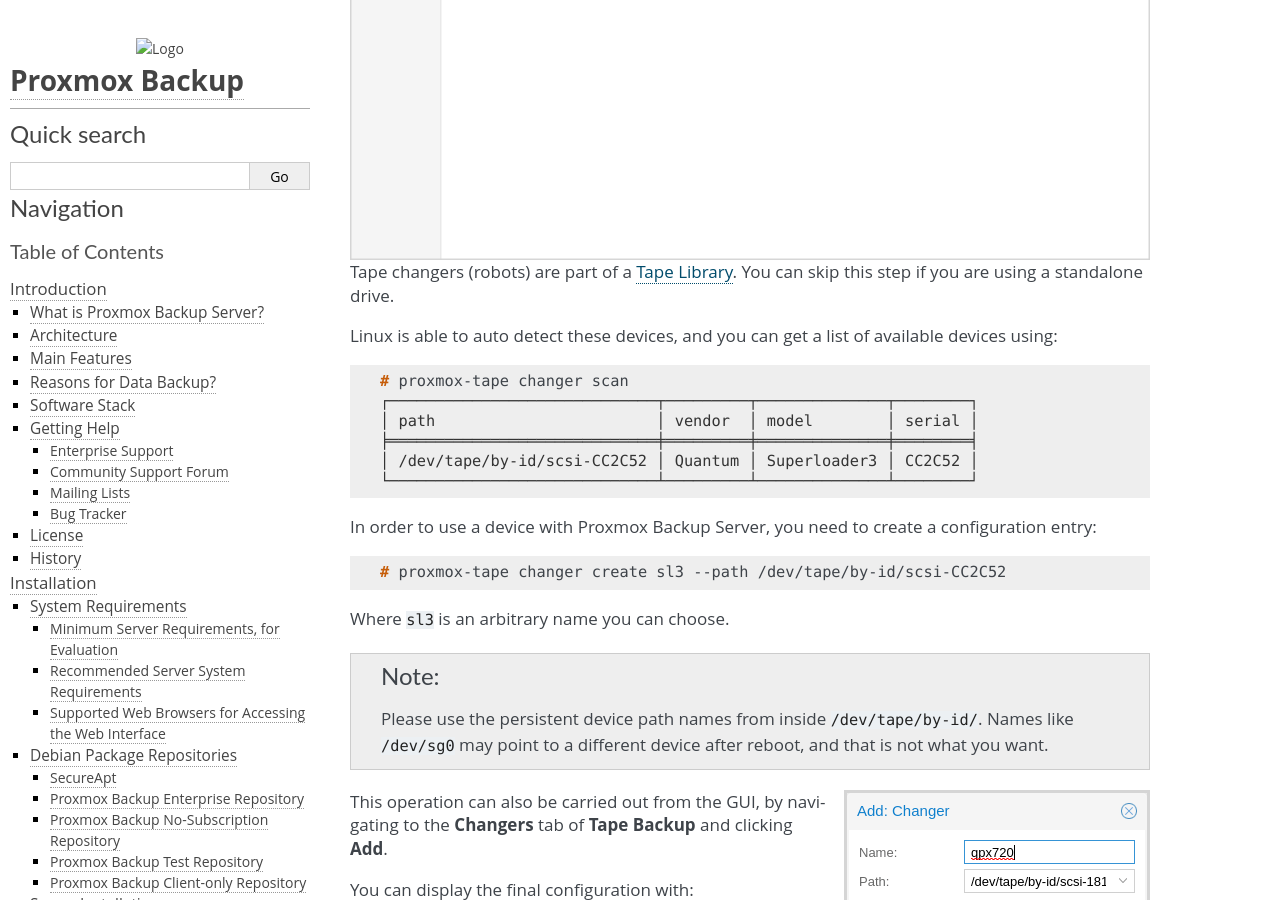
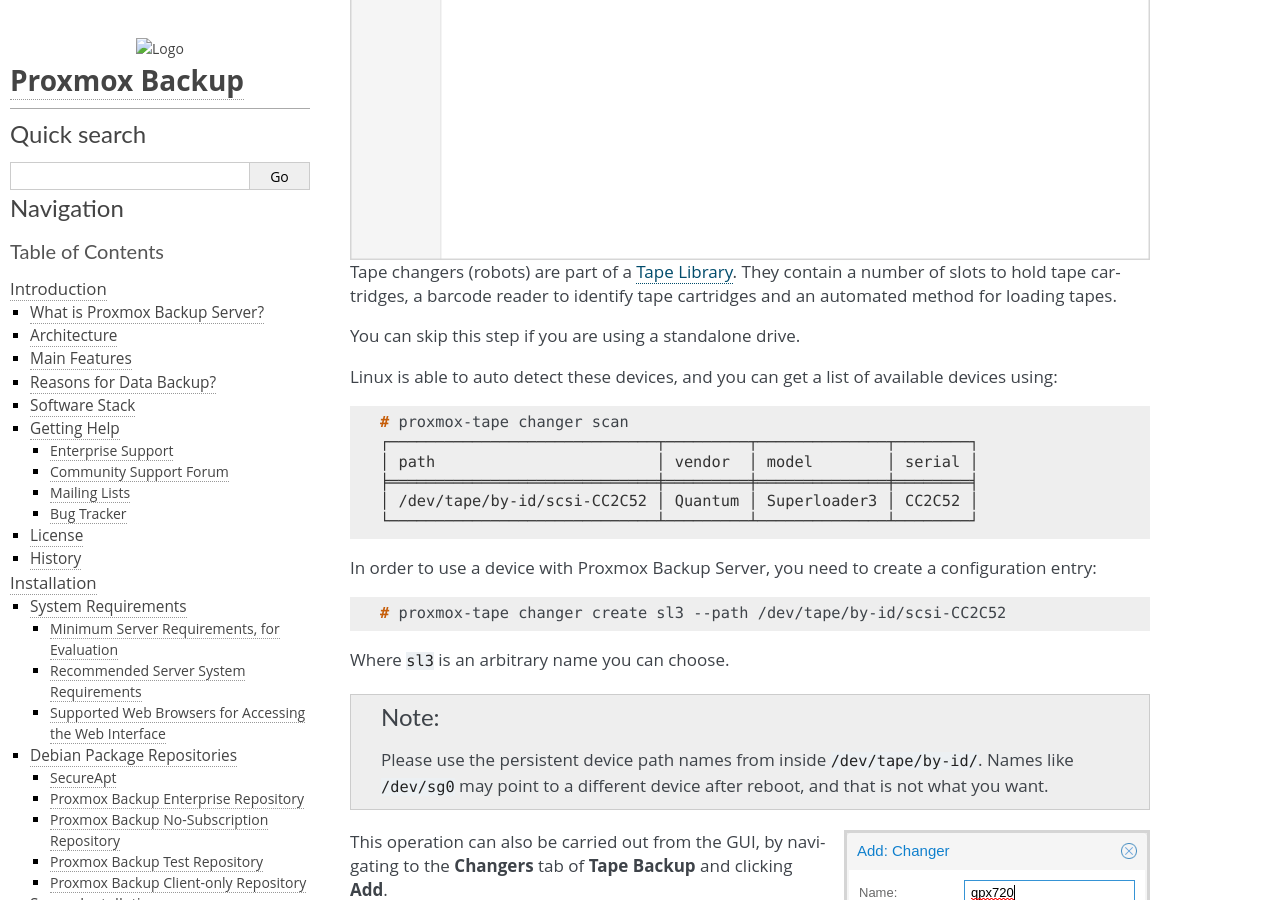
Before and after one commit to proxmox/proxmox-backup, a Sphinx documentation site: the page built from docs/tape-backup.rst, in a window 1280 px wide and 900 px high, scrolled down 3979 px. Built offline with Sphinx 7.4.7, drawn with Linux system fonts in a browser that asks for light colours.

Commit message:
docs: tape: add a bit of text to changers for better image flow
Signed-off-by: Thomas Lamprecht <t.lamprecht@proxmox.com>

```diff
--- a/docs/tape-backup.rst
+++ b/docs/tape-backup.rst
@@ -183,8 +183,11 @@
   :align: right
   :alt: Tape Backup: Tape Changers
 
-Tape changers (robots) are part of a `Tape Library`_. You can skip
-this step if you are using a standalone drive.
+Tape changers (robots) are part of a `Tape Library`_. They contain a number of
+slots to hold tape cartridges, a barcode reader to identify tape cartridges and
+an automated method for loading tapes.
+
+You can skip this step if you are using a standalone drive.
 
 Linux is able to auto detect these devices, and you can get a list
 of available devices using:
```
